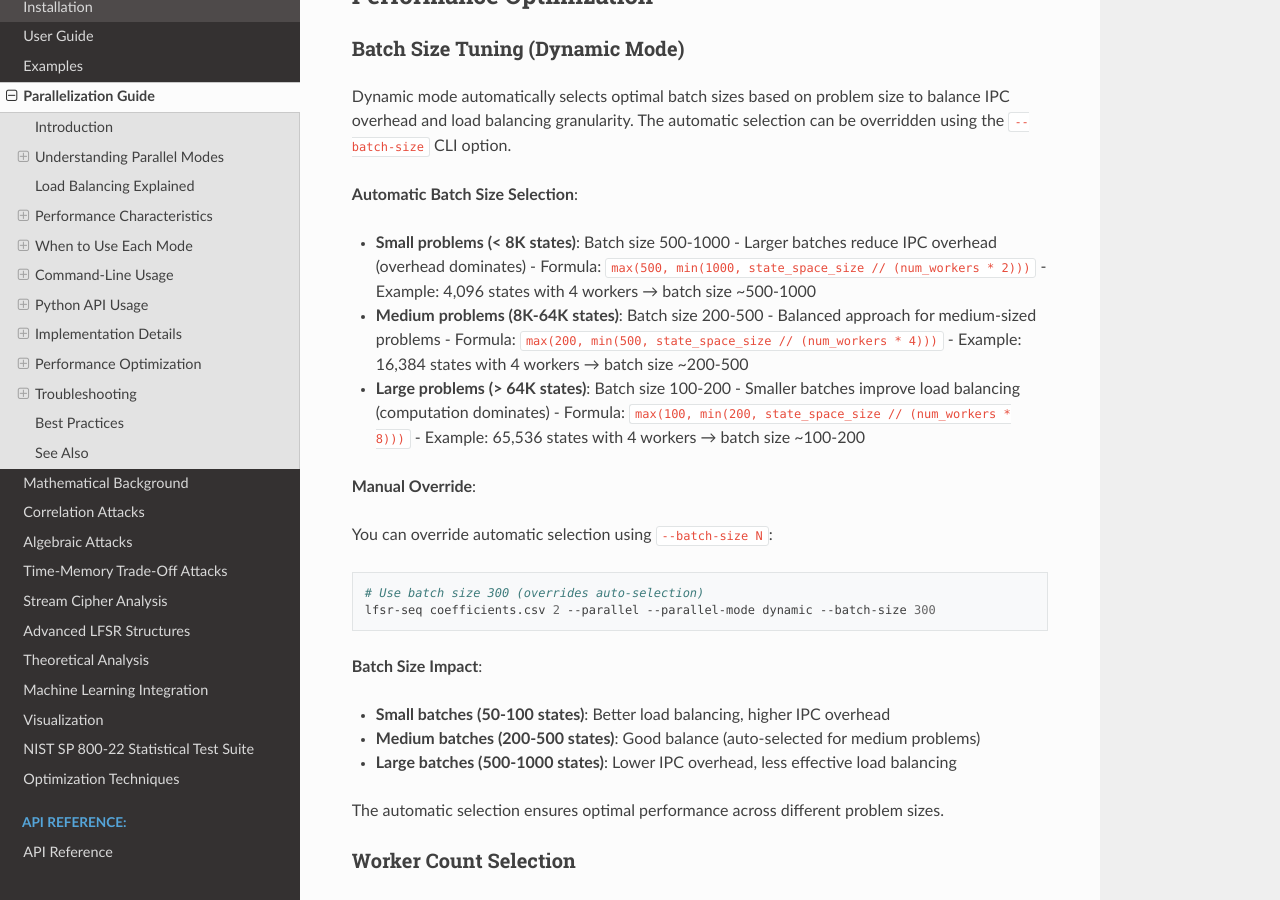
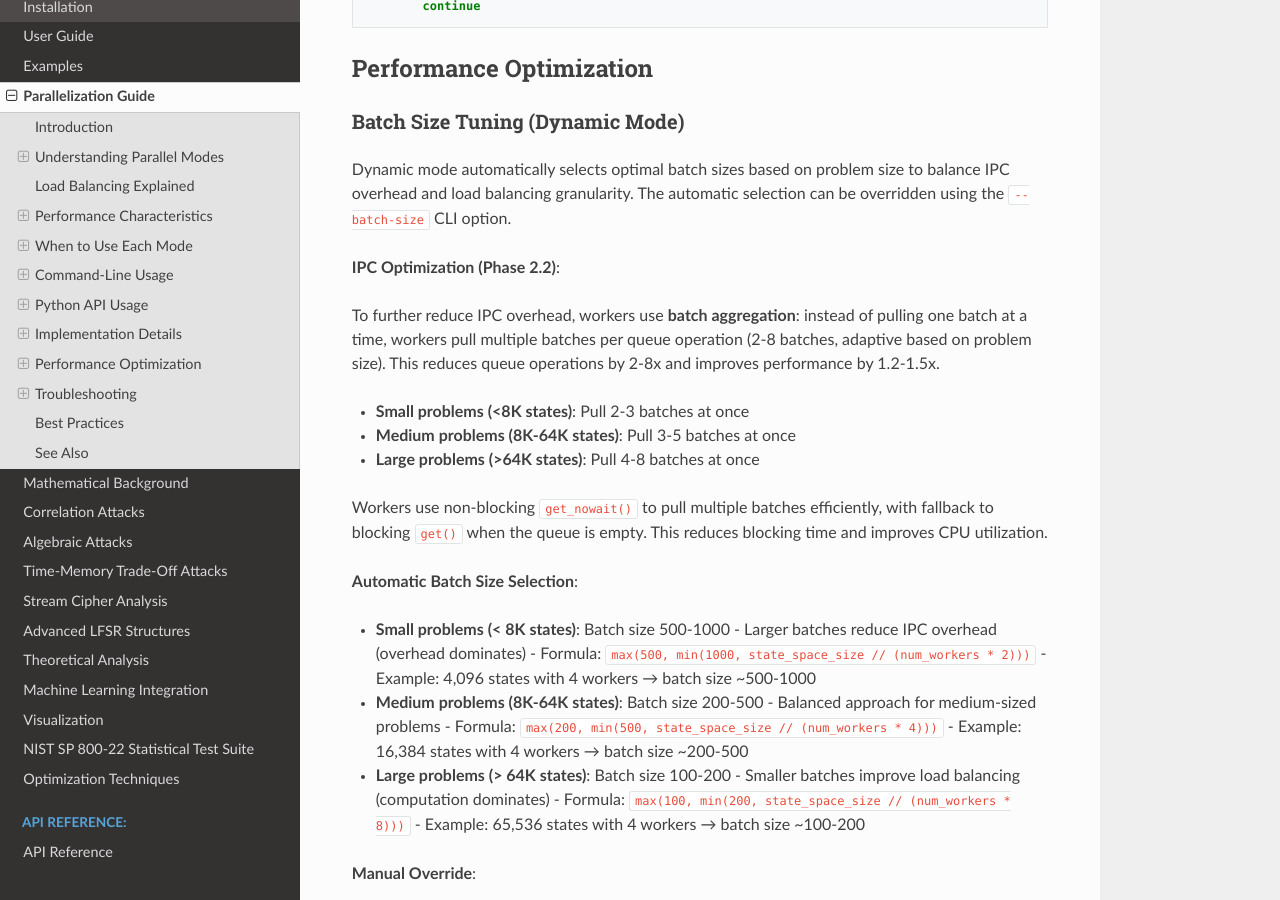
Before and after one commit to mkhellat/lfsr-seq, a Sphinx documentation site: the page built from docs/parallelization.rst, in a window 1280 px wide and 900 px high, scrolled down 10165 px. Built offline with Sphinx 7.4.7 and the Read the Docs theme 3.1.0, drawn with Linux system fonts in a browser that asks for light colours; some of the changed text lies outside the part shown.

Commit message:
docs: Update documentation for Phase 2.2 batch aggregation
- Updated Sphinx parallelization.rst with batch aggregation details
- Added IPC optimization section explaining batch aggregation
- Updated README.md with batch aggregation in performance optimizations
- Updated dev-docs/README.md with Phase 2.2 implementation
- Documented 1.2-1.5x speedup from IPC overhead reduction
- All documentation builds successfully

```diff
--- a/docs/parallelization.rst
+++ b/docs/parallelization.rst
@@ -133,9 +133,9 @@ You can override the automatic selection using the ``--batch-size`` CLI option
 
 **Limitations**:
 
-- **Higher IPC Overhead**: Queue operations add communication overhead
+- **IPC Overhead**: Queue operations add communication overhead (mitigated by batch aggregation)
 - **More Complex**: Slightly more complex implementation
-- **Queue Contention**: Multiple workers accessing the same queue
+- **Queue Contention**: Multiple workers accessing the same queue (reduced by batch aggregation)
 
 **Best For**:
 
@@ -511,8 +511,10 @@ Dynamic Mode Implementation
    - Batch size automatically optimized: 500-1000 (small), 200-500 (medium), 100-200 (large)
 
 2. **Worker Processing** (``_process_task_batch_dynamic``):
-   - Workers continuously pull batches from queue
-   - Process batch, then immediately pull next batch
+   - Workers continuously pull batches from queue using batch aggregation
+   - Pull multiple batches at once (2-8 batches per operation) to reduce IPC overhead
+   - Uses ``get_nowait()`` (non-blocking) with fallback to blocking ``get()``
+   - Process all pulled batches, then immediately pull next set
    - Faster workers naturally take on more work
    - Returns when sentinel is received
 
@@ -590,6 +592,21 @@ Batch Size Tuning (Dynamic Mode)
 Dynamic mode automatically selects optimal batch sizes based on problem size
 to balance IPC overhead and load balancing granularity. The automatic selection
 can be overridden using the ``--batch-size`` CLI option.
+
+**IPC Optimization (Phase 2.2)**:
+
+To further reduce IPC overhead, workers use **batch aggregation**: instead of
+pulling one batch at a time, workers pull multiple batches per queue operation
+(2-8 batches, adaptive based on problem size). This reduces queue operations by
+2-8x and improves performance by 1.2-1.5x.
+
+- **Small problems (<8K states)**: Pull 2-3 batches at once
+- **Medium problems (8K-64K states)**: Pull 3-5 batches at once
+- **Large problems (>64K states)**: Pull 4-8 batches at once
+
+Workers use non-blocking ``get_nowait()`` to pull multiple batches efficiently,
+with fallback to blocking ``get()`` when the queue is empty. This reduces
+blocking time and improves CPU utilization.
 
 **Automatic Batch Size Selection**:
 
```
Also changed, not shown: README.md (+4 -0 lines), dev-docs/README.md.
